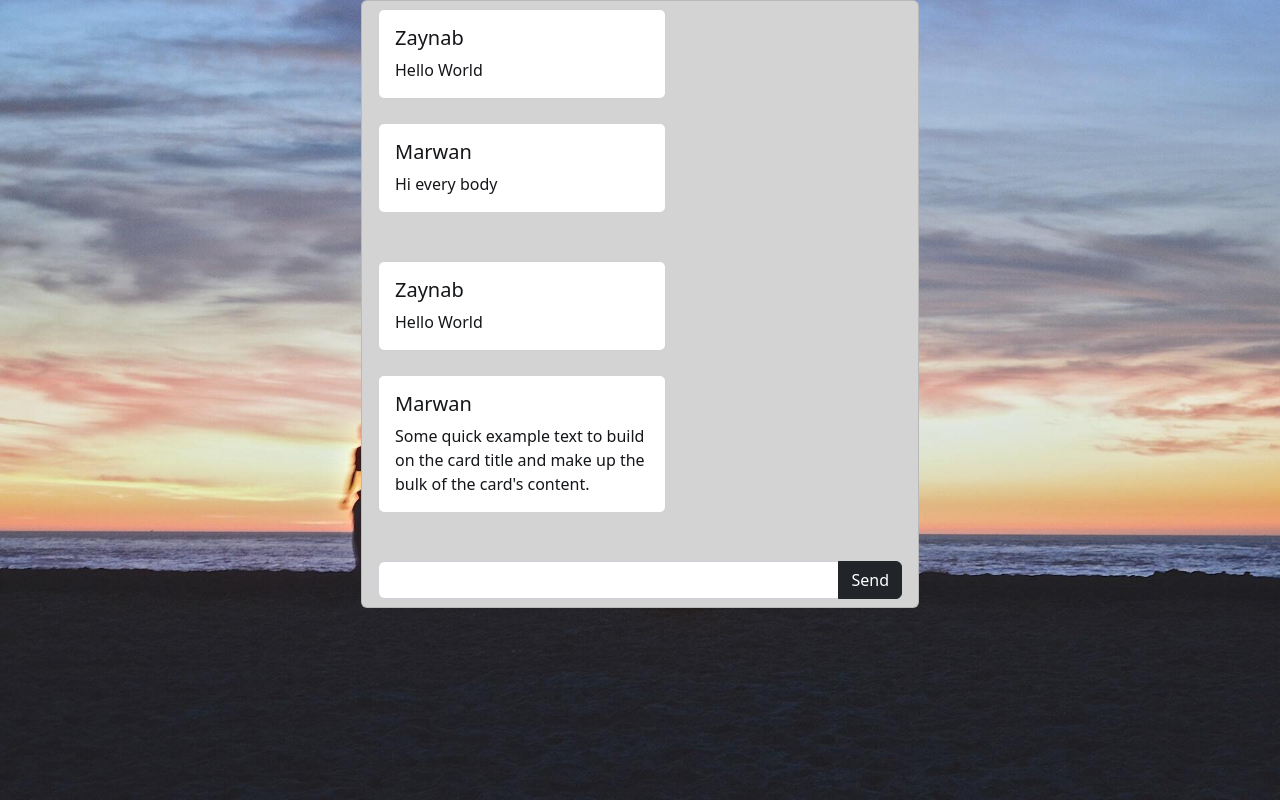
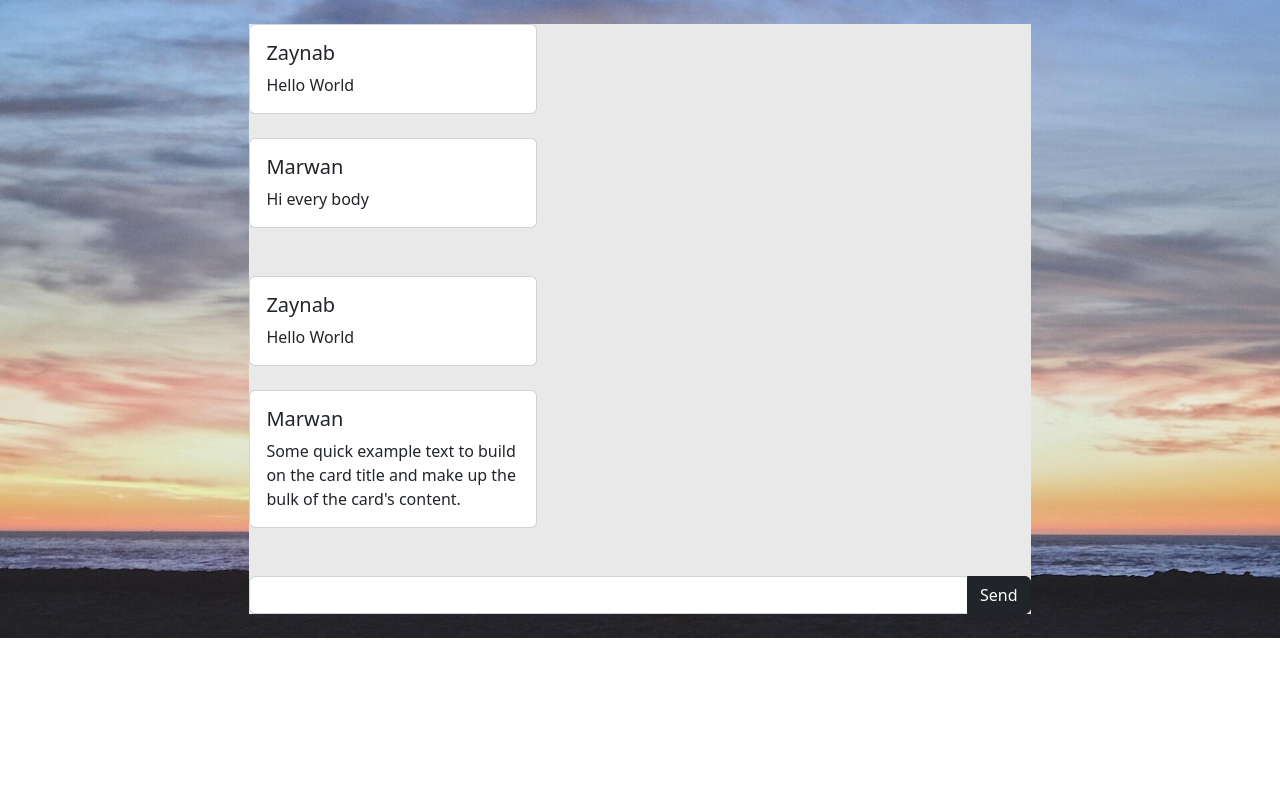
Before and after one commit to Marwan-98/chat-app-front-, a React (Create React App) app: page /chatPage in a window 1280 px wide. Built offline with nearby package versions, Linux system fonts and the light colour scheme.

Commit message:
zaynab Commit

```diff
--- a/src/App.css
+++ b/src/App.css
@@ -47,10 +47,35 @@
 
 }
 .backgr{
-  background-color: #f7f7f70c;
+  background-color: #948d8df4;
 
 
 }
 .chatPage{
-  width: 50%;
+  width: 70%;
+  background-color: #e9e9e9;
 }
+
+.message{
+
+  border-radius: 25px;
+  background-position: left top;
+  background-repeat: repeat;
+  padding: 20px;
+  width: 200px;
+  height: 150px;
+
+
+}
+.position{
+
+  position: right;
+}
+#rcorners2 {
+  border-radius: 25px;
+  border: 2px solid #73AD21;
+  padding: 20px;
+  width: 200px;
+  height: 150px;
+  position: absolute;
+}
--- a/src/Pages/ChatPage.tsx
+++ b/src/Pages/ChatPage.tsx
@@ -5,23 +5,24 @@ import {
   Form,
   InputGroup,
   ListGroup,
+  Stack,
 } from "react-bootstrap";
 import bg from "../Assets/bg.jpg";
 
 const ChatPage = () => {
   return (
     <div
+      className="fluid d-flex
+    w-100 m-0 p-0"
       style={{
         backgroundImage: `url(${bg})`,
         backgroundSize: "cover",
-        height: "100vh",
+        height: "min-100vh",
       }}
     >
-      <Container className="chatPage w-100 fluid d-flex justify-content-center algn-items-center">
-        <div className="chatPage">
-          <ListGroup>
-            <ListGroup.Item action variant="dark">
-              <Card style={{ width: "18rem" }}>
+      <Container className="w-100 fluid d-flex mt-4 justify-content-center algn-items-center">
+        <div className="chatPage mb-4">
+        <Card style={{ width: "18rem" }}>
                 <Card.Body>
                   <Card.Title>Zaynab</Card.Title>
                   <Card.Text>Hello World</Card.Text>
@@ -65,12 +66,10 @@ const ChatPage = () => {
               </Card>
               <br />
               <br />
-              <InputGroup>
-                <Form.Control />
-                <Button variant="dark">Send</Button>
-              </InputGroup>
-            </ListGroup.Item>
-          </ListGroup>
+          <InputGroup>
+            <Form.Control />
+            <Button variant="dark">Send</Button>
+          </InputGroup>
         </div>
       </Container>
     </div>
```
Also changed, not shown: src/Pages/signUp.tsx (+7 -7 lines).
